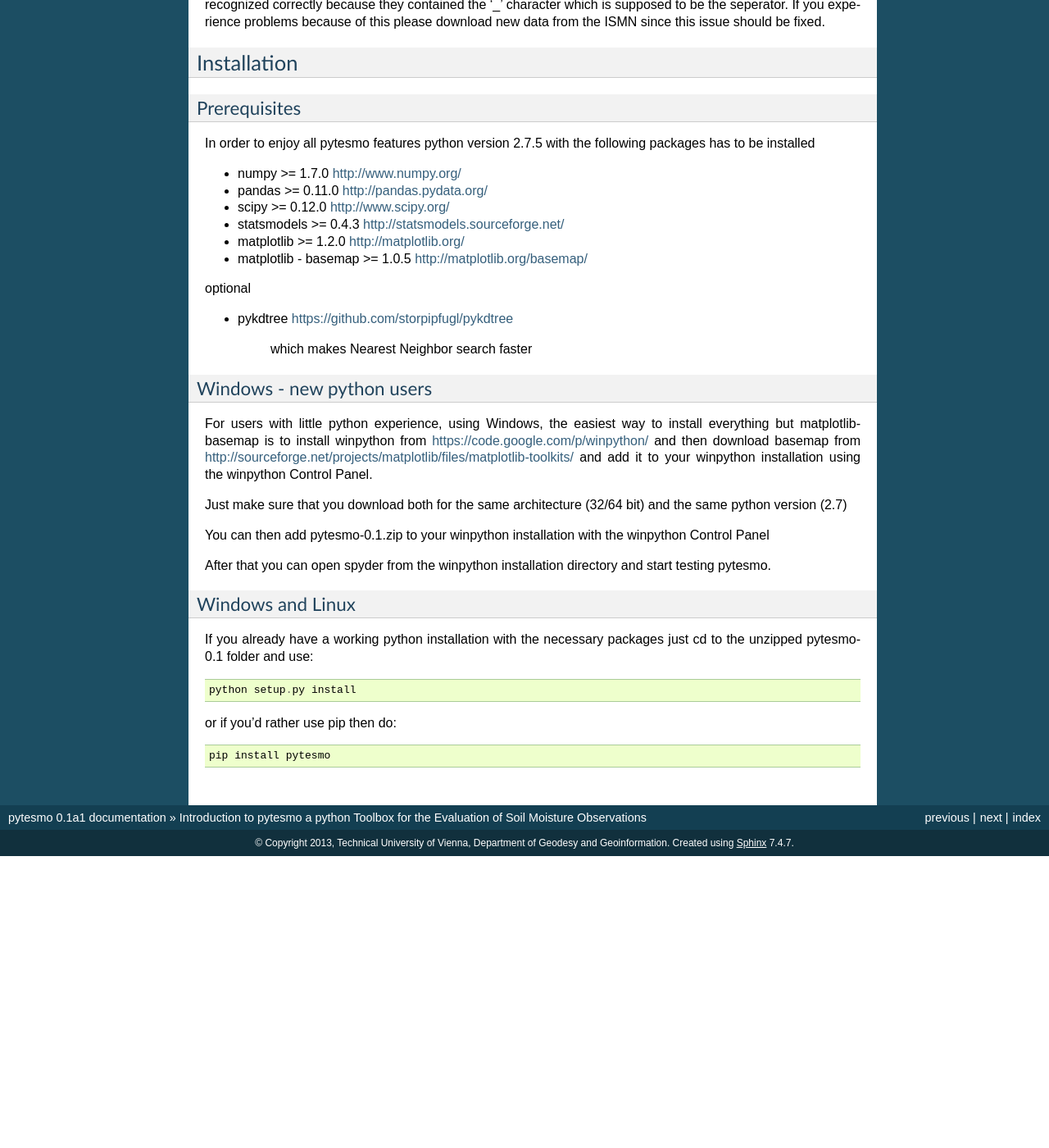
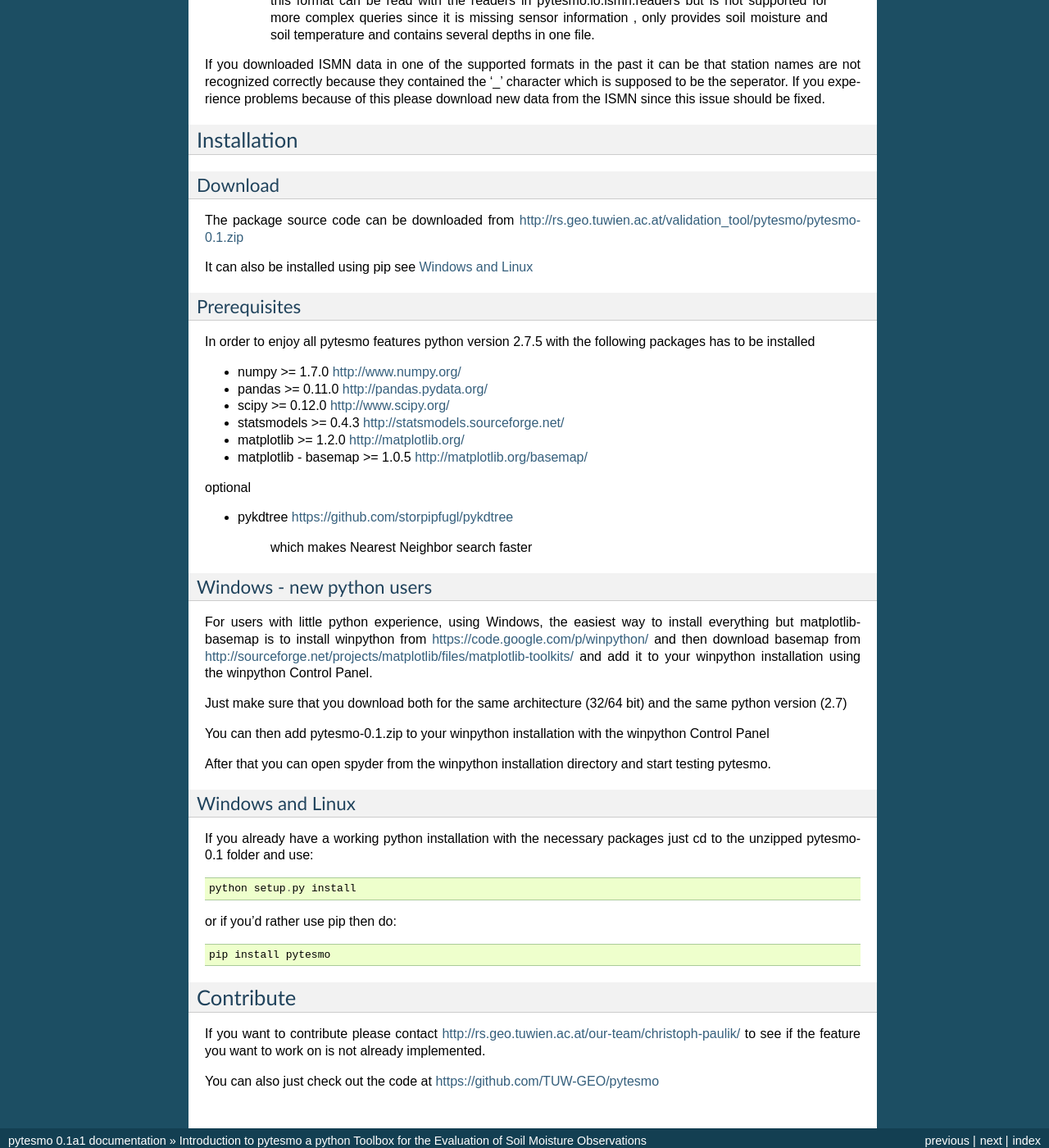
Before and after one commit to TUW-GEO/pytesmo, a Sphinx documentation site: the page built from docs/introduction.rst, in a window 1280 px wide and 1400 px high, scrolled down 1271 px. Shown: the whole window at 82% size. Built offline with Sphinx 7.4.7, drawn with Linux system fonts in a browser that asks for light colours; formulas are drawn with MathJax 3; before the commit the page ends 2315 px from its top, so only the background shows below that; some of the changed text lies outside the part shown.

Commit message:
updated documentation

```diff
--- a/docs/examples.rst
+++ b/docs/examples.rst
@@ -1,3 +1,5 @@
+.. _examples-page:
+
 Examples
 ********
 
--- a/docs/introduction.rst
+++ b/docs/introduction.rst
@@ -16,6 +16,11 @@
 * multiple methods for scaling between different observation domains (CDF matching, linear regreesion, min-max matching) see :mod:`pytesmo.scaling`
 * calculate standard metrics like correlation coefficients, RMSD, bias,
   as well as more complex ones like triple collocation or MSE as a decomposition of the RMSD see :mod:`pytesmo.metrics`
+
+Examples
+========
+
+See the :ref:`examples-page`
 
 
 Supported Datasets
@@ -71,6 +76,12 @@
 Installation
 ============
 
+Download
+--------
+The package source code can be downloaded from http://rs.geo.tuwien.ac.at/validation_tool/pytesmo/pytesmo-0.1.zip
+
+It can also be installed using pip see `Windows and Linux`_
+
 Prerequisites
 --------------
 
@@ -112,3 +123,12 @@
 or if you'd rather use pip then do::
 
 	pip install pytesmo
+
+
+Contribute
+==========
+
+If you want to contribute please contact http://rs.geo.tuwien.ac.at/our-team/christoph-paulik/ to see if the feature you want to work on
+is not already implemented.
+
+You can also just check out the code at https://github.com/TUW-GEO/pytesmo
```
Also changed, not shown: 10 other files.
